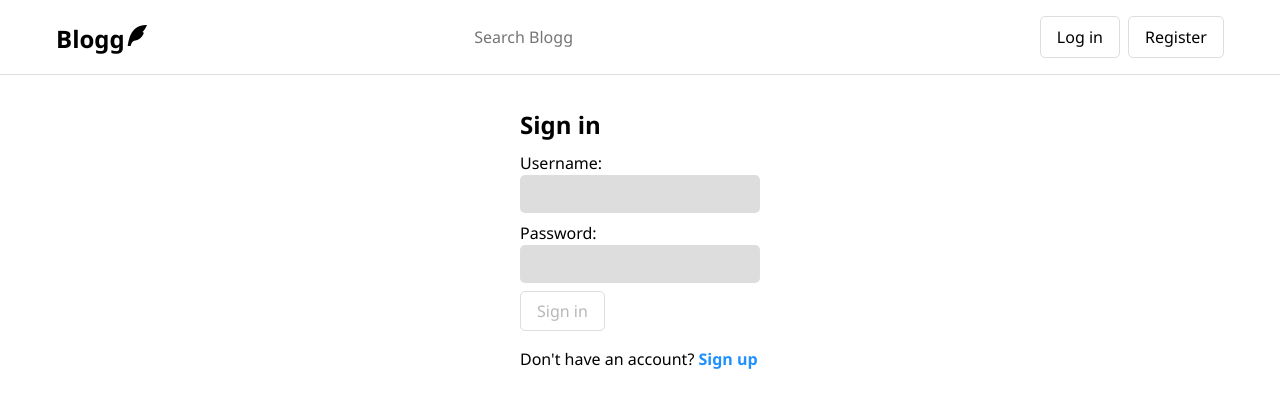
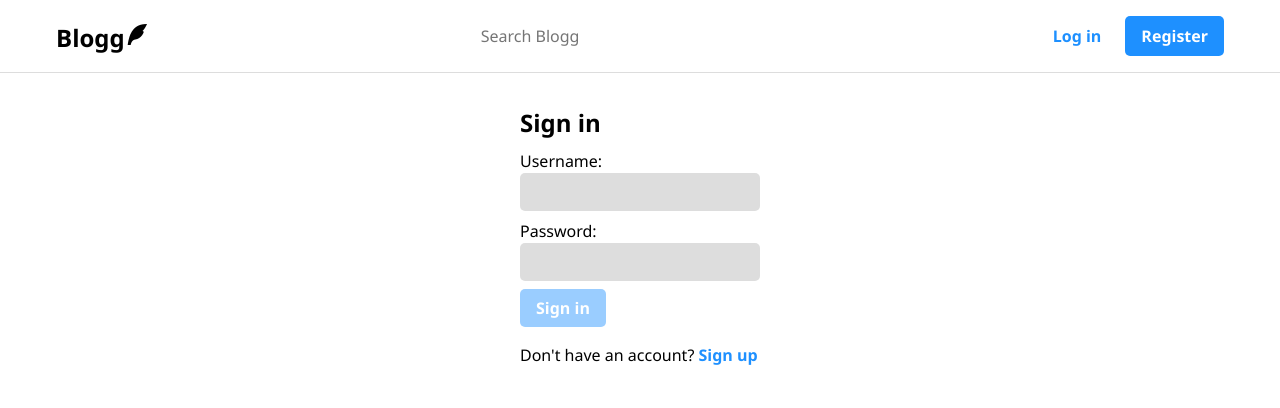
Before and after one commit to tomek-ch/blog-client, a Next.js app: page /log-in in a window 1280 px wide. Shown: the top 408 px of the page. Built offline with nearby package versions, Linux system fonts and the light colour scheme.

Commit message:
Style cta elements

```diff
--- a/components/CtaSection.js
+++ b/components/CtaSection.js
@@ -1,6 +1,6 @@
 import Link from 'next/link';
 import { ctaSection, container, heading } from '../styles/CtaSection.module.css';
-import { btn } from '../styles/Btn.module.css';
+import { ctaBtn } from '../styles/CtaBtn.module.css';
 
 function CtaSection() {
     return (
@@ -9,7 +9,7 @@ function CtaSection() {
                 <h2 className={heading}>Think big</h2>
                 <p>Whether you're a reader or a writer</p>
                 <Link href="/register">
-                    <a className={btn}>Get started</a>
+                    <a className={ctaBtn}>Get started</a>
                 </Link>
             </div>
         </section>
--- a/components/header/AuthLinks.js
+++ b/components/header/AuthLinks.js
@@ -1,15 +1,16 @@
 import Link from 'next/link';
-import { btn } from '../../styles/Btn.module.css';
+import { ctaBtn } from '../../styles/CtaBtn.module.css';
+import { link } from '../../styles/InlineLink.module.css';
 import { authLinks } from '../../styles/AuthLinks.module.css';
 
 function AuthLinks() {
     return (
         <div className={authLinks}>
             <Link href="/log-in">
-                <a className={btn}>Log in</a>
+                <a className={link}>Log in</a>
             </Link>
             <Link href="/register">
-                <a className={btn}>Register</a>
+                <a className={ctaBtn}>Register</a>
             </Link>
         </div>
     );
--- a/pages/log-in.js
+++ b/pages/log-in.js
@@ -2,7 +2,7 @@ import { useState } from 'react';
 import { useRouter } from 'next/router'
 import Link from 'next/link';
 import { useAppContext } from '../components/Context';
-import { btn } from '../styles/Btn.module.css';
+import { ctaBtn } from '../styles/CtaBtn.module.css';
 import { link } from '../styles/InlineLink.module.css'
 import { form, input } from '../styles/Form.module.css';
 import Meta from '../components/Meta';
@@ -68,7 +68,7 @@ function LogIn() {
             </label>
             <button
                 type="submit"
-                className={btn}
+                className={ctaBtn}
                 disabled={!username || !password}
             >Sign in</button>
             <div>{error}</div>
--- a/pages/register.js
+++ b/pages/register.js
@@ -2,7 +2,7 @@ import { useState } from 'react';
 import Link from 'next/link';
 import { useRouter } from 'next/router';
 import { useAppContext } from '../components/Context';
-import { btn } from '../styles/Btn.module.css';
+import { ctaBtn } from '../styles/CtaBtn.module.css';
 import { form, input } from '../styles/Form.module.css';
 import { link } from '../styles/InlineLink.module.css';
 import Meta from '../components/Meta';
@@ -97,7 +97,7 @@ function LogIn() {
             </label>
             <button
                 type="submit"
-                className={btn}
+                className={ctaBtn}
                 disabled={!userData.username || !userData.password || !userData.firstName}
             >Sign up</button>
             <ul>{errors}</ul>
--- a/styles/AuthLinks.module.css
+++ b/styles/AuthLinks.module.css
@@ -1,4 +1,6 @@
 .authLinks {
   display: flex;
   gap: 0.5em;
+  align-items: center;
+  gap: 1.5em;
 }
--- /dev/null
+++ b/styles/CtaBtn.module.css
@@ -0,0 +1,17 @@
+.ctaBtn {
+  border-radius: var(--radius);
+  background-color: var(--highlight);
+  padding: 0.5em 1em;
+  color: white;
+  width: fit-content;
+  font-weight: bold;
+  transition: all 150ms;
+}
+
+.ctaBtn:hover {
+  background-color: var(--dark-highlight);
+}
+
+.ctaBtn:disabled {
+  background-color: var(--light-highlight);
+}
--- a/styles/globals.css
+++ b/styles/globals.css
@@ -10,7 +10,10 @@
   --light-foreground: #efefef;
   --darker-foreground: #ccc;
   --light-text: #666;
+
   --highlight: dodgerblue;
+  --dark-highlight: rgb(0, 128, 255);
+  --light-highlight: rgb(154, 205, 255);
 
   --shadow: 0 0 10px rgba(0, 0, 0, 0.2);
   --radius: 5px;
```
